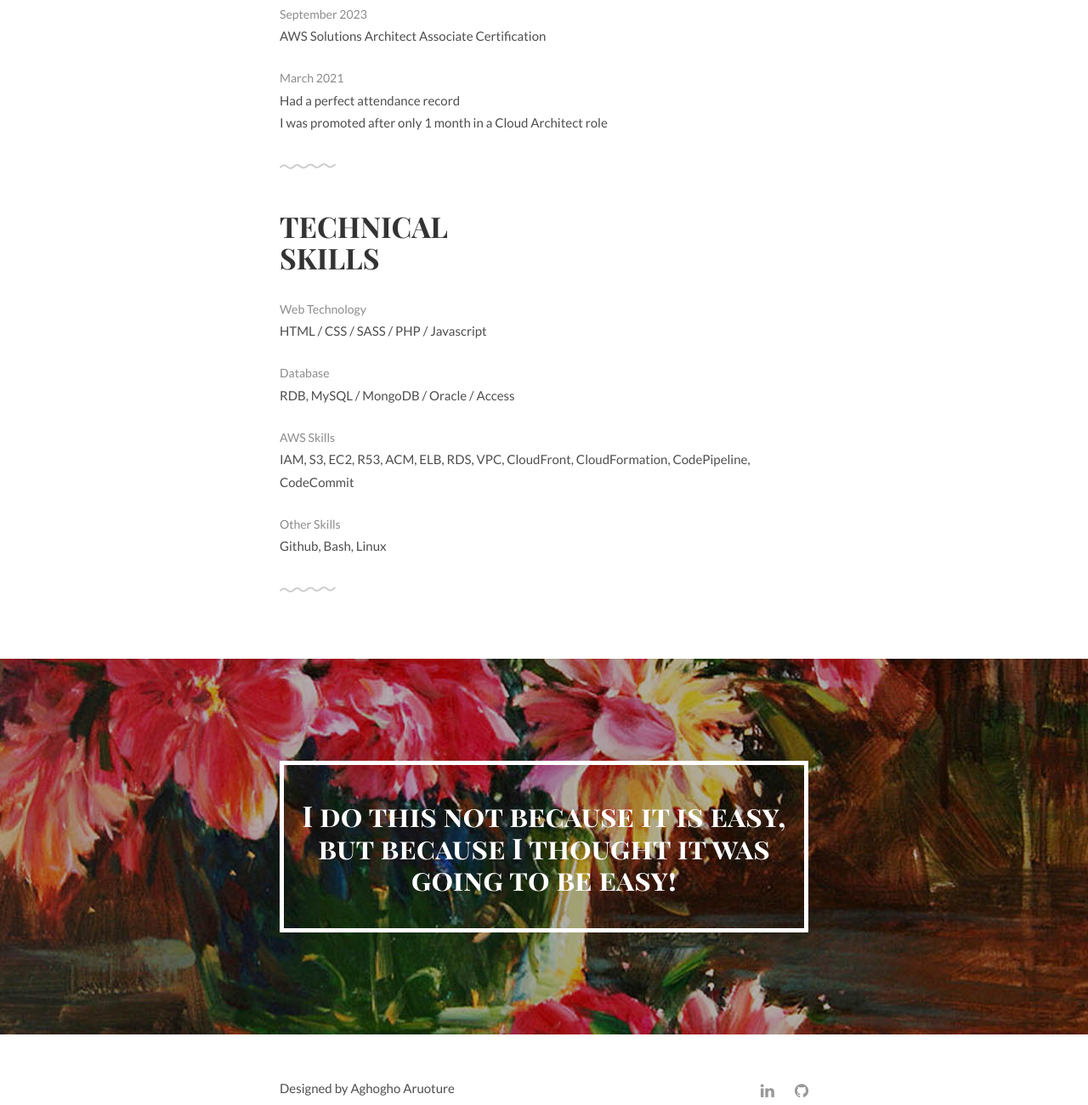
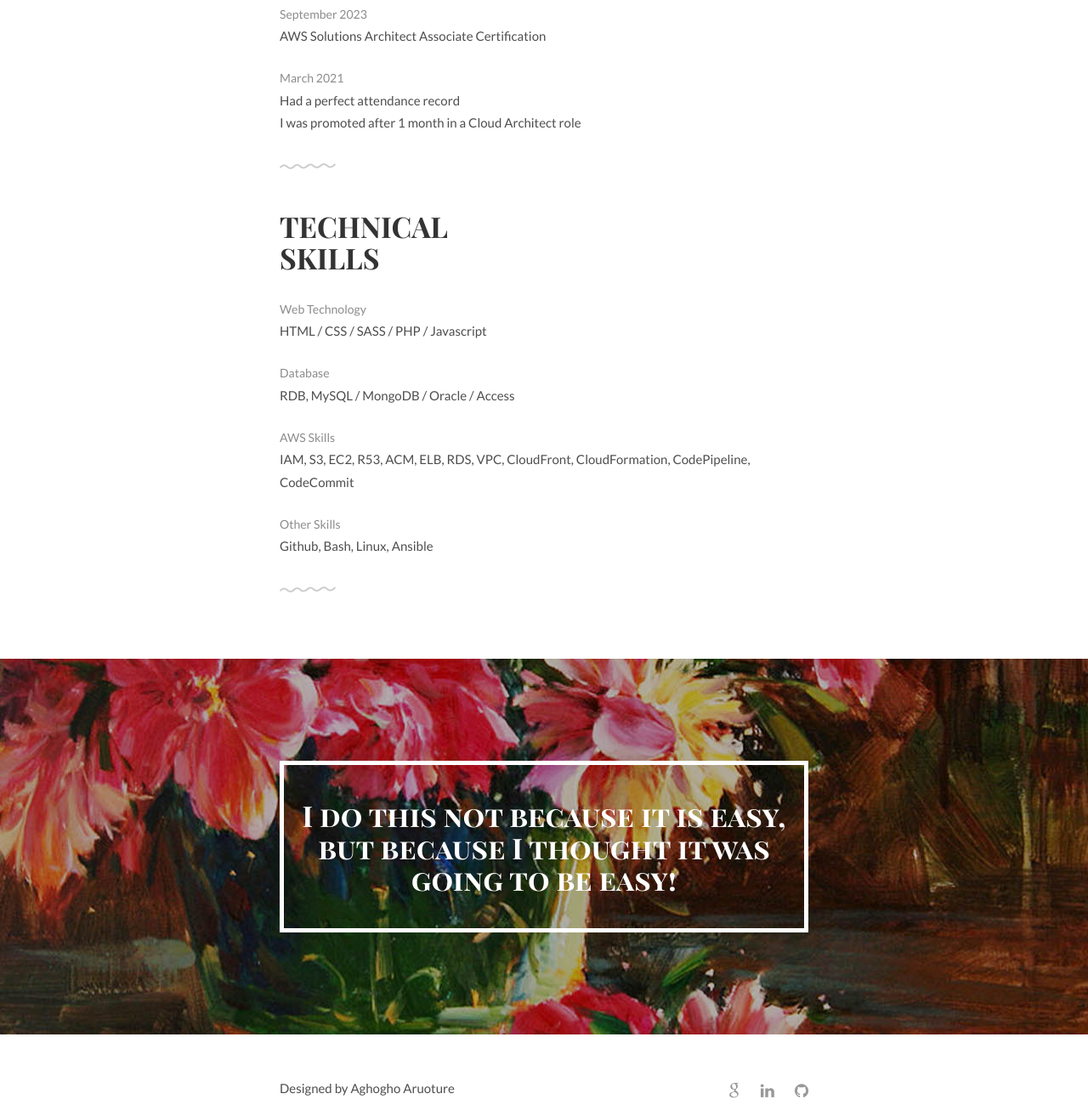
Before and after one commit to askpy/Resume-Challenge, a plain HTML site: page index.html in a window 1280 px wide. Shown: the part 1240-2540 px from the top of the page at 85% size. Drawn offline with Linux system fonts and the light colour scheme.

Commit message:
testing for google icon

```diff
--- a/index.html
+++ b/index.html
@@ -91,7 +91,7 @@
 			<ul class="award-list list-flat">
 				<li>March 2021</li>
 				<li>Had a perfect attendance record</li>
-				<li>I was promoted after only 1 month in a Cloud Architect role</li>
+				<li>I was promoted after 1 month in a Cloud Architect role</li>
 			</ul>
 
 		</div>
@@ -115,7 +115,7 @@
 			</ul>
 			<ul class="skill-list list-flat">
 				<li>Other Skills</li>
-				<li>Github, Bash, Linux</li>
+				<li>Github, Bash, Linux, Ansible</li>
 			</ul>
 		</div>
 	</div>
@@ -135,7 +135,7 @@
 			    </div>
 			    <div class="unit-50">
 					<ul class="social list-flat right">
-						<li><a href="mailto:aghogho.aruoture@gmail.com"><i class="fa fa-mail"></i></a></li>
+						<li><a href="malito:aghogho.aruoture@gmail.com"><i class="fa fa-google"></i></a></li>
 						<li><a href="https://www.linkedin.com/in/aghogho-aruoture-e-i-t-4ab04b251"><i class="fa fa-linkedin"></i></a></li>
 						<li><a href="https://github.com/askpy"><i class="fa fa-github"></i></a></li>
 					</ul>
```
